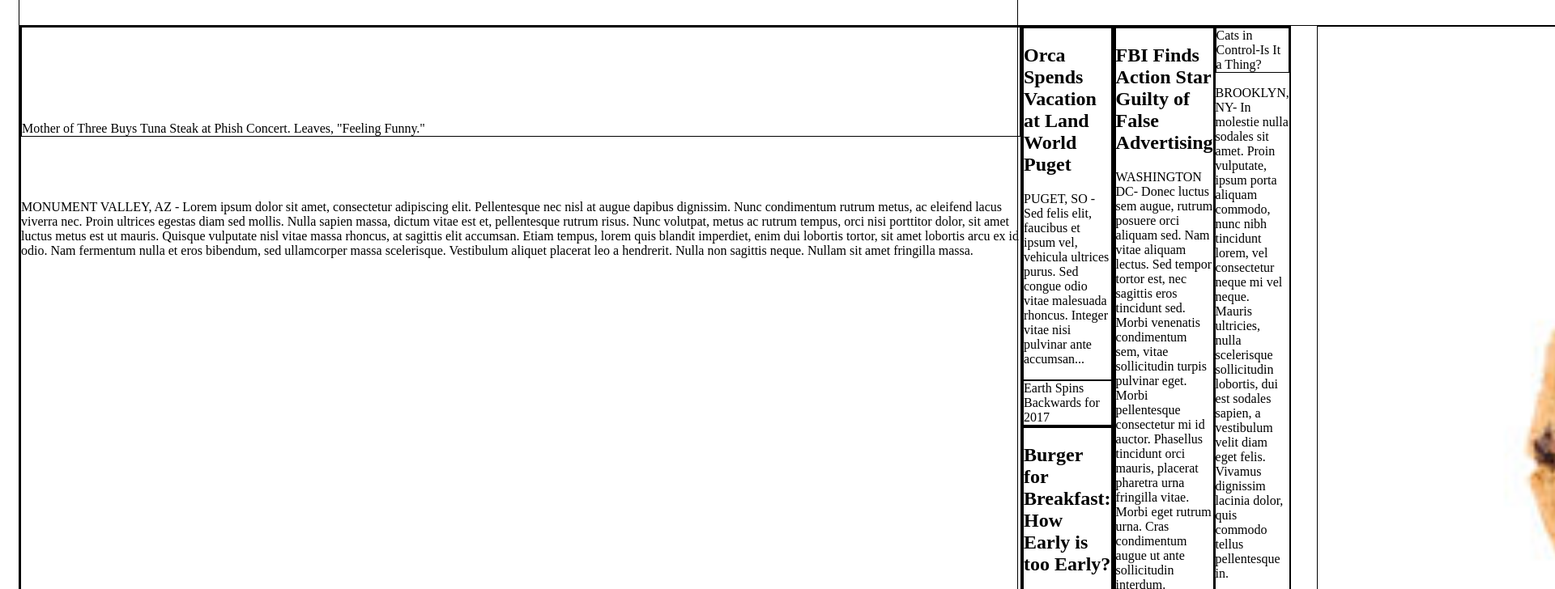
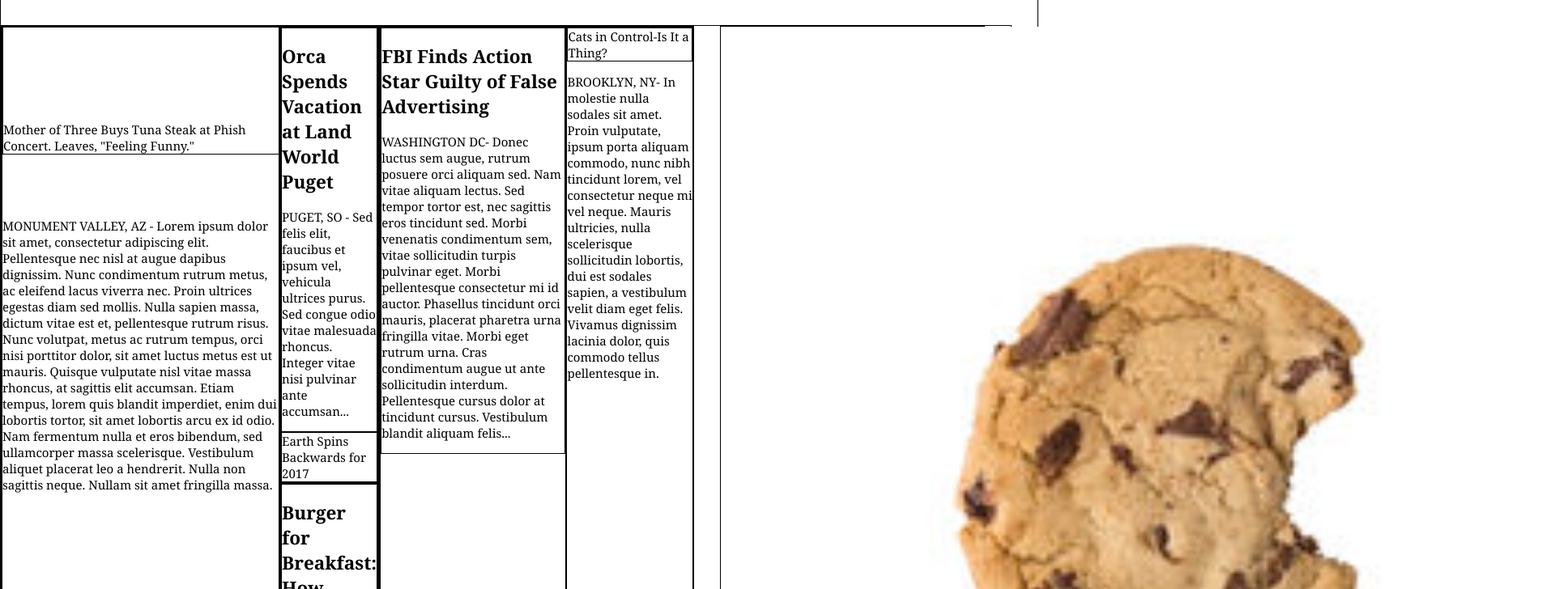
Before and after one commit to pkoukia/MyTimes, a plain HTML site: page index.html in a window 1280 px wide. Shown: the part 86-814 px from the top of the page at 81% size, 1920 px wide, since content can reach past the window. Drawn offline with Linux system fonts and the light colour scheme.

Commit message:
minor debug alignining content width

```diff
--- a/resources/style.css
+++ b/resources/style.css
@@ -32,6 +32,8 @@ nav {
 body {
   color: black;
   margin: 0;
+  font-family: "Georgia";
+  font-size: 15px;
 }
 
 header nav {
@@ -55,14 +57,17 @@ nav span {
 .content {
   display: flex;
   margin: 0 auto 78px auto;
-  width: 1232px;
+  width: 100%;
   padding-top: 116px;
+  align-items: center;
+  justify-content: space-between;
 }
 
 .column {
   display: flex;
   flex-direction: row;
   margin-right: 32px;
+  justify-content: space-between;
 }
 
 column.large {
```
